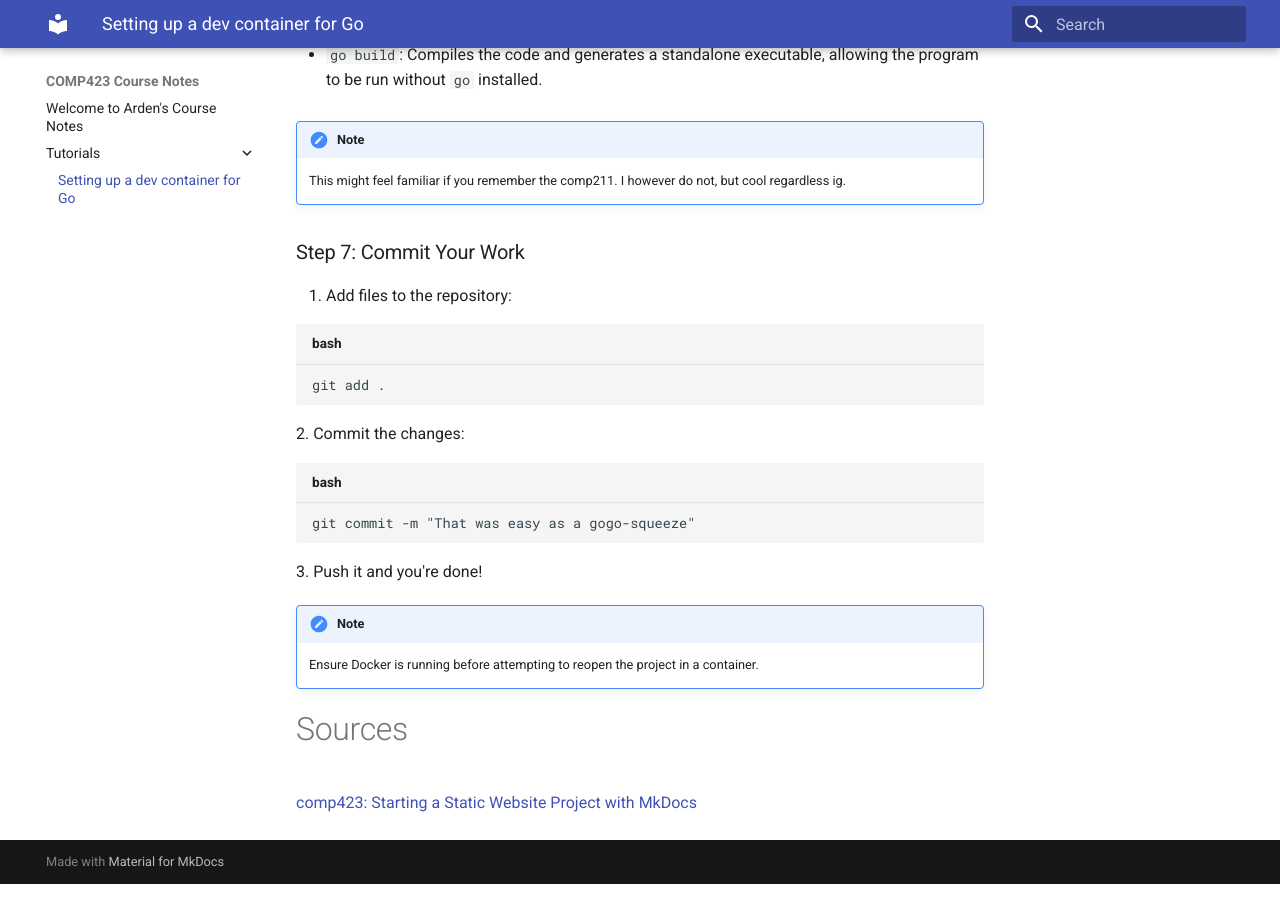
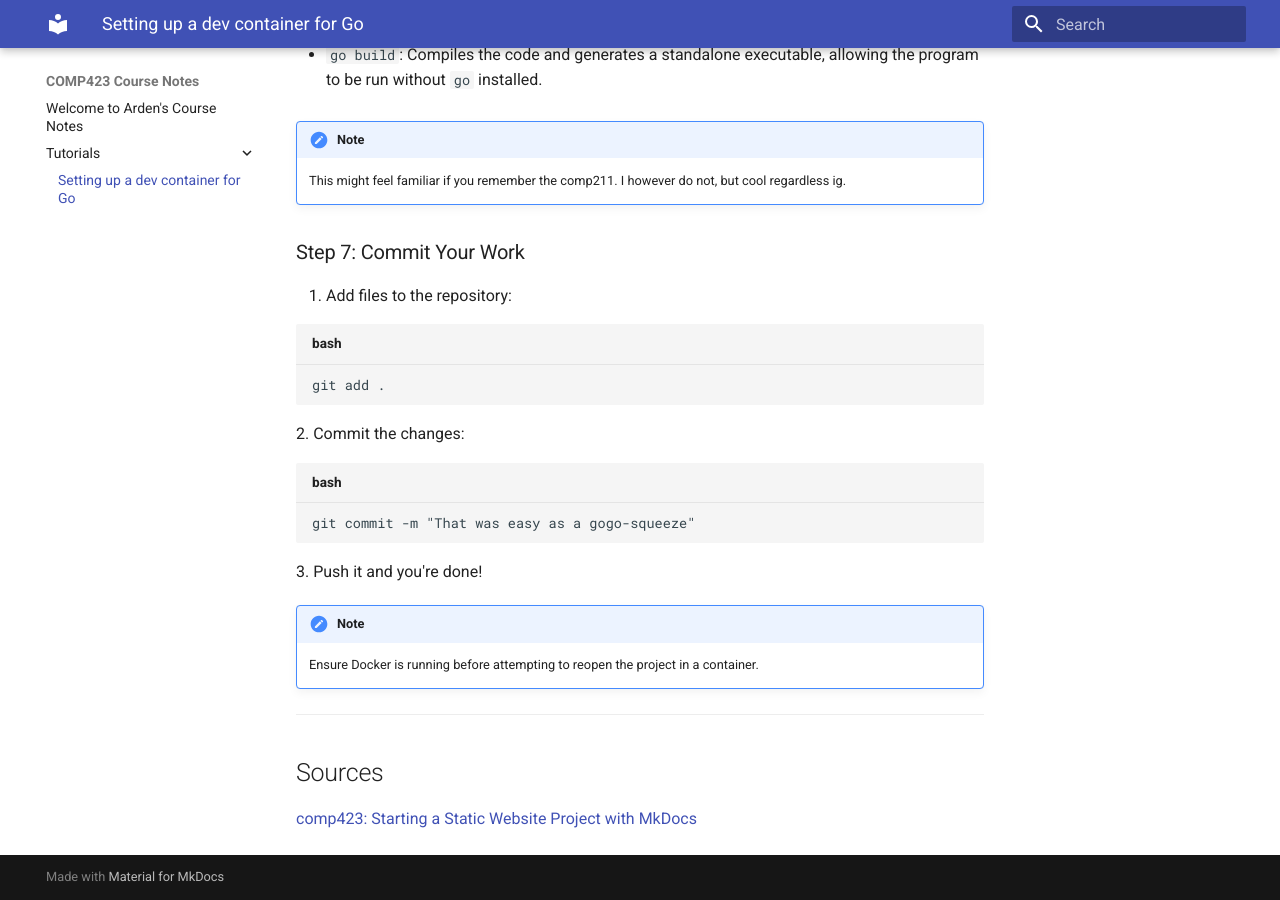
Before and after one commit to Arden-Feldt/comp423-course-notes, an MkDocs documentation site: the page built from docs/tutorials/go-setup.md, in a window 1280 px wide and 900 px high, scrolled down 3699 px. Built offline with MkDocs 1.6.1 and Material for MkDocs 9.7.7, drawn with Linux system fonts in a browser that asks for light colours.

```diff
--- a/docs/tutorials/go-setup.md
+++ b/docs/tutorials/go-setup.md
@@ -167,5 +167,7 @@ To follow along with this tutorial you'll need the following three things set up
 !!! note
     Ensure Docker is running before attempting to reopen the project in a container.
 
-# Sources
+---
+
+## Sources
 [comp423: Starting a Static Website Project with MkDocs](https://comp423-25s.github.io/resources/MkDocs/tutorial/#how-are-software-project-dependencies-managed)
```
